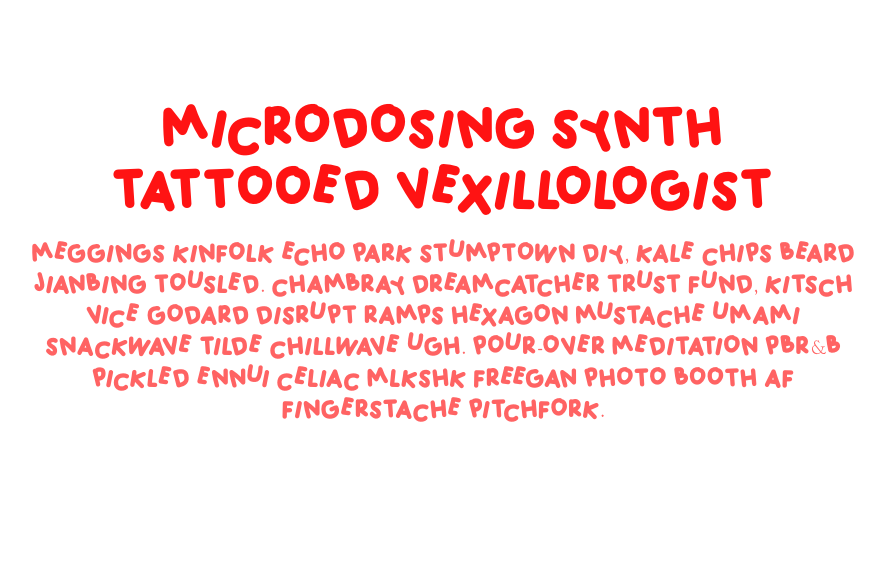
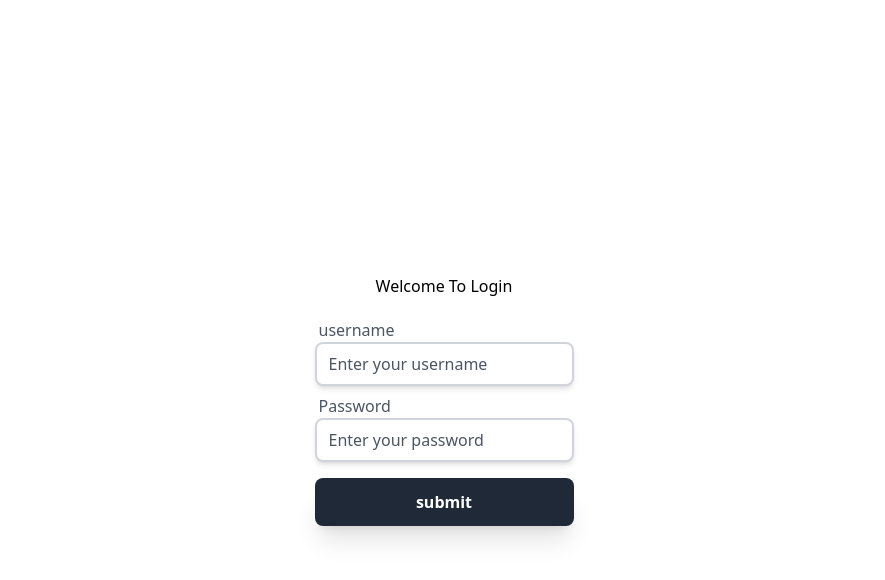
Before and after one commit to mattiasLucas/NEXTJS-AUTH, a Next.js app: page / in a window 1280 px wide. Shown: the top 580 px of the page, without its empty margins (196-1081 px from the left). Built offline with nearby package versions, Linux system fonts and the light colour scheme.

Commit message:
home login done

```diff
--- a/pages/index.js
+++ b/pages/index.js
@@ -1,19 +1,29 @@
 export default function Home() {
   return (
-    <section className="text-gray-600 body-font font-adelia">
-      <div className="container mx-auto flex px-5 py-24 items-center justify-center flex-col">
-        <div className="text-center lg:w-2/3 w-full">
-          <h1 className="title-font text-title mb-4 font-medium text-primary-800 ">
-            Microdosing synth tattooed vexillologist
-          </h1>
-          <p className="mb-8 leading-relaxed text-primary-500 text-paragraph">
-            Meggings kinfolk echo park stumptown DIY, kale chips beard jianbing
-            tousled. Chambray dreamcatcher trust fund, kitsch vice godard
-            disrupt ramps hexagon mustache umami snackwave tilde chillwave ugh.
-            Pour-over meditation PBR&amp;B pickled ennui celiac mlkshk freegan
-            photo booth af fingerstache pitchfork.
-          </p>
-        </div>
+    <section class="grid h-screen place-items-center">
+      <div>
+        <h2 class="text-center text-lg mb-4">Welcome To Login</h2>
+        <form id="add-book">
+          <div class="mx-auto max-w-lg ">
+            <div class="py-1">
+              <span class="px-1 text-sm text-gray-600">username</span>
+              <input id="username" placeholder="Enter your username" name="username" type="text"
+                class="text-md block px-3 py-2 rounded-lg w-full bg-white border-2 border-gray-300 placeholder-gray-600 shadow-md focus:placeholder-gray-500 focus:bg-white focus:border-gray-600 focus:outline-none" />
+            </div>
+
+            <div class="py-1">
+              <span class="px-1 text-sm text-gray-600">Password</span>
+              <input id="password" placeholder="Enter your password" name="password" type="text"
+                class="text-md block px-3 py-2 rounded-lg w-full bg-white border-2 border-gray-300 placeholder-gray-600 shadow-md focus:placeholder-gray-500 focus:bg-white focus:border-gray-600 focus:outline-none" />
+            </div>
+
+
+            <button id="create-book" type="submit"
+              class="mt-3 text-lg font-semibold bg-gray-800 w-full text-white rounded-lg px-6 py-3 block shadow-xl hover:text-white hover:bg-black">
+              submit
+            </button>
+          </div>
+        </form>
       </div>
     </section>
   );
```
